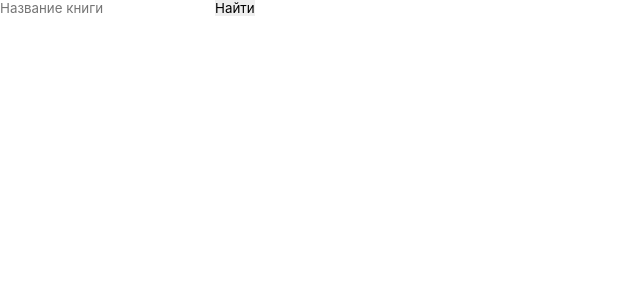
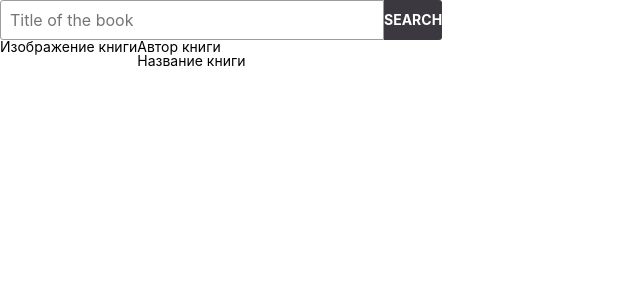
Before and after one commit to Nastez/searching-books-app, a React (Create React App) app: page / in a window 1280 px wide. Shown: the top 300 px of the page, without its empty margins (0-640 px from the left). Built offline with nearby package versions, Linux system fonts and the light colour scheme.

Commit message:
Added axios, BooksBox component for snippets with books

```diff
--- a/package.json
+++ b/package.json
@@ -10,6 +10,7 @@
     "@types/node": "^12.20.13",
     "@types/react": "^17.0.8",
     "@types/react-dom": "^17.0.5",
+    "axios": "^0.21.1",
     "formik": "^2.2.8",
     "react": "^17.0.2",
     "react-dom": "^17.0.2",
--- a/src/App.tsx
+++ b/src/App.tsx
@@ -1,12 +1,13 @@
 import React from 'react'
 import SearchingFrom from './components/SearchingForm/SearchingForm'
+import BooksBox from './components/BooksBox/BooksBox'
 
 const App: React.FC = () => {
-    return (
-        <div>
-            <SearchingFrom/>
-        </div>
-    )
+    return <div>
+        <SearchingFrom/>
+        <BooksBox/>
+    </div>
+
 }
 
 export default App
--- /dev/null
+++ b/src/components/BooksBox/BookSnippet.module.css
@@ -0,0 +1,3 @@
+.bookSnippetContainer {
+    display: flex;
+}
--- /dev/null
+++ b/src/components/BooksBox/BookSnippet.tsx
@@ -0,0 +1,19 @@
+import React from 'react'
+import s from './BookSnippet.module.css'
+
+const BookSnippet: React.FC = () => {
+    return <>
+        <div className={s.bookSnippetContainer}>
+            <div>
+                Изображение книги
+                <img/>
+            </div>
+            <div>
+                <div>Автор книги</div>
+                <div>Название книги</div>
+            </div>
+        </div>
+    </>
+}
+
+export default BookSnippet
--- /dev/null
+++ b/src/components/BooksBox/BooksBox.tsx
@@ -0,0 +1,10 @@
+import React from 'react'
+import BookSnippet from './BookSnippet'
+
+const BooksBox: React.FC = () => {
+    return <div>
+        <BookSnippet/>
+    </div>
+}
+
+export default BooksBox
--- a/src/components/SearchingForm/SearchingForm.tsx
+++ b/src/components/SearchingForm/SearchingForm.tsx
@@ -1,11 +1,21 @@
 import {Field, Form, Formik, FormikHelpers} from 'formik'
 import React from 'react'
+import s from './SearchingFrom.module.css'
+import {useDispatch} from 'react-redux'
+import {actions} from '../../redux/searchingForm-reducer'
 
 interface Values {
     titleOfTheBook: string;
 }
 
 const SearchingFrom: React.FC = () => {
+
+    const dispatch = useDispatch()
+
+    const sendTitleOfTheBook = (titleOfTheBook: string) => {
+        dispatch(actions.setTitleOfTheBook(titleOfTheBook))
+    }
+
     return <div>
         <Formik
             initialValues={{
@@ -17,15 +27,22 @@ const SearchingFrom: React.FC = () => {
                 {setSubmitting}: FormikHelpers<Values>
             ) => {
                 setTimeout(() => {
-                    alert(JSON.stringify(values, null, 2))
+                    sendTitleOfTheBook(values.titleOfTheBook)
                     setSubmitting(false)
                 }, 500)
             }}
         >
             <Form>
-                <label htmlFor='titleOfTheBook'></label>
-                <Field id='titleOfTheBook' name='titleOfTheBook' placeholder='Название книги'/>
-                <button type='submit'>Найти</button>
+                <div className={s.searchFormBlockWithButton}>
+                    <div className={s.searchingFormBlock}>
+                        <Field className={s.searchingForm} id='titleOfTheBook' name='titleOfTheBook'
+                               placeholder='Title of the book'/>
+                    </div>
+                    <div>
+                        <button type='submit' className={`${s.searchingFormBtn} ${s.searchingFormBtnText}`}>Search
+                        </button>
+                    </div>
+                </div>
             </Form>
         </Formik>
     </div>
--- /dev/null
+++ b/src/components/SearchingForm/SearchingFrom.module.css
@@ -0,0 +1,41 @@
+.searchingFormBlock {
+    float: left;
+    width: 30%;
+}
+
+.searchFormBlockWithButton {
+    display: flex;
+    flex-direction: row;
+}
+
+.searchingForm {
+    min-width: 100%;
+    max-width: 100%;
+    line-height: 18px;
+    height: 40px;
+    width: 100%;
+    font-size: 16px;
+    padding-left: 9px;
+    border-radius: 3px 0 0 3px;
+    border: 1px solid #9D9C9F;
+}
+
+.searchingFormBtn {
+    height: 40px;
+    width: 100%;
+    font-size: 14px;
+    line-height: 16px;
+    border-radius: 0 3px 3px 0;
+    background-color: #3B393F;
+    display: inline-block;
+}
+
+.searchingFormBtnText {
+    text-transform: uppercase;
+    text-decoration: none;
+    border: none;
+    cursor: pointer;
+    font-weight: bold;
+    text-align: center;
+    color: #fff;
+}
--- a/src/redux/searchingForm-reducer.ts
+++ b/src/redux/searchingForm-reducer.ts
@@ -17,7 +17,7 @@ const searchingFormReducer = (state = initialState, action: ActionsTypes): Initi
 
 }
 
-const actions = {
+export const actions = {
     setTitleOfTheBook: (titleOfTheBook: string) => ({
         type: 'SEARCHING_FORM/SET_TITLE_OF_THE_BOOK',
         titleOfTheBook
```
Also changed, not shown: 1 other file (tests, documents, lock files or other folders).
